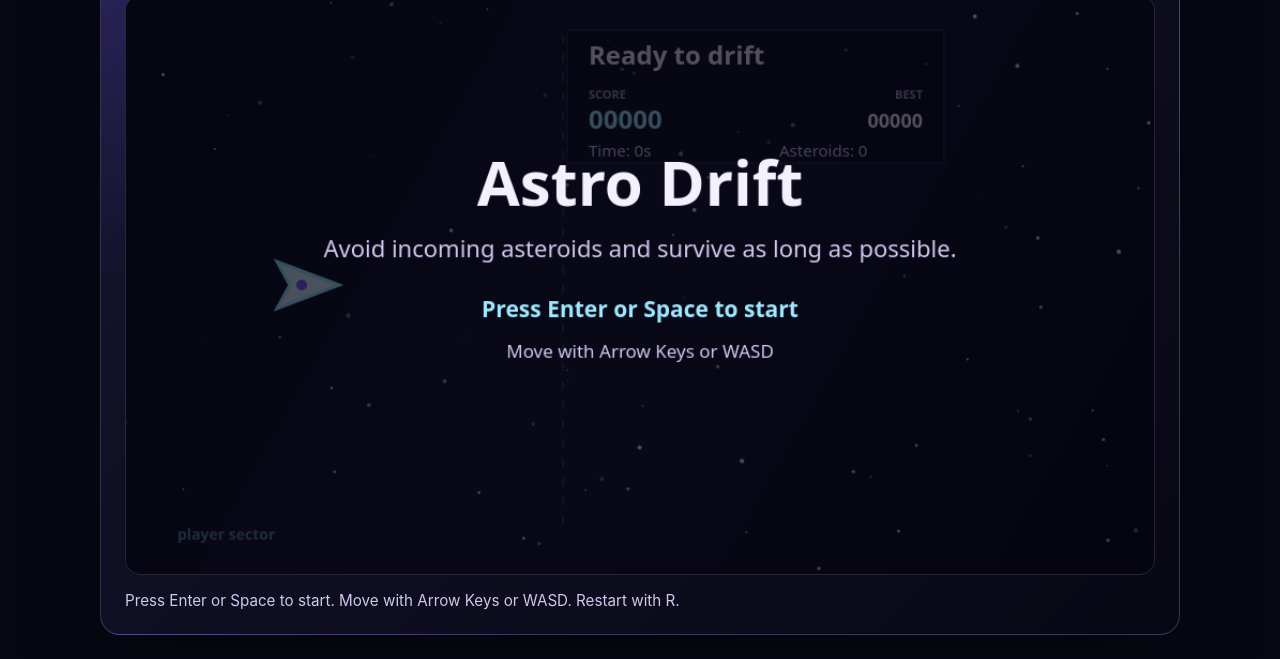
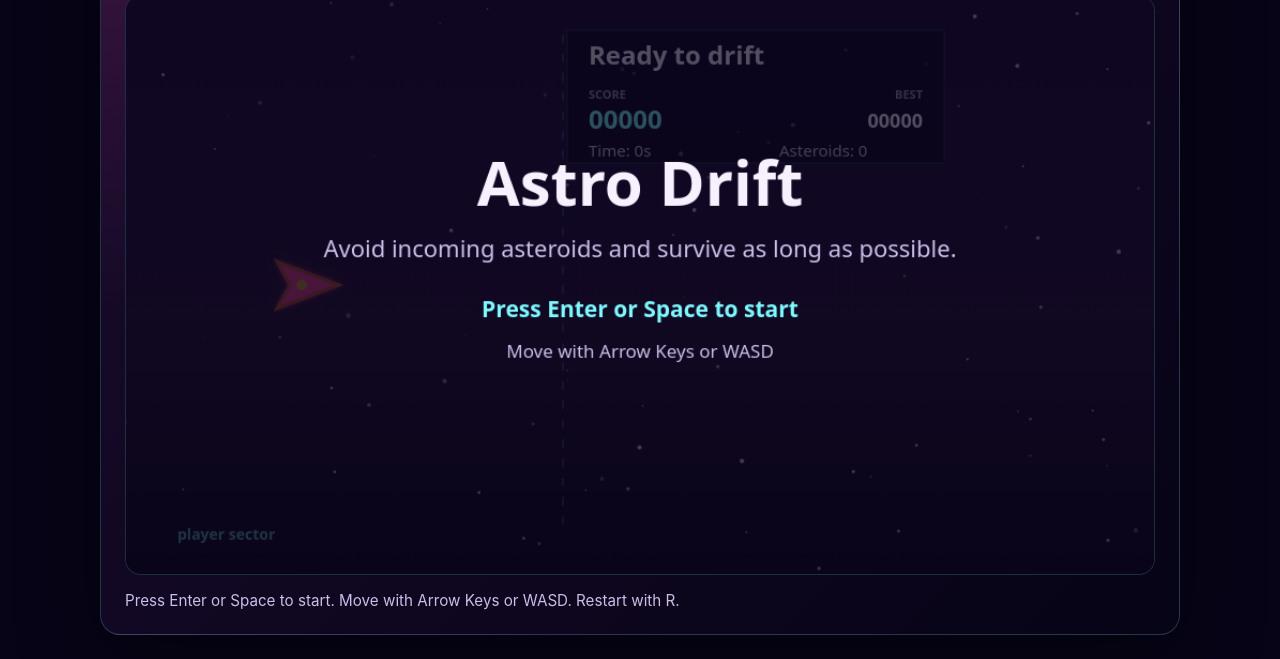
Before and after one commit to janmrow/astro-drift, a website built with Vite: page index.html in a window 1280 px wide. Shown: the part 156-815 px from the top of the page. Built offline with nearby package versions, Linux system fonts and the light colour scheme.

Commit message:
Add soft synthwave visual polish (#38)
* Add soft synthwave visual polish

* Refine synthwave background polish

* Tune synthwave palette accents

* Soften player ship glow

```diff
--- a/src/rendering/canvasRenderer.ts
+++ b/src/rendering/canvasRenderer.ts
@@ -43,6 +43,27 @@ const BONUS_BADGE = {
   y: 132,
   width: 36,
   height: 16,
+};
+
+const PALETTE = {
+  backgroundTop: "#22103a",
+  backgroundMid: "#29123a",
+  backgroundBottom: "#10071f",
+  surface: "rgba(7, 4, 23, 0.52)",
+  surfaceStrong: "rgba(7, 4, 23, 0.76)",
+  text: "#f6f0ff",
+  mutedText: "#c9bfe8",
+  cyan: "#7df9ff",
+  cyanSoft: "rgba(125, 249, 255, 0.62)",
+  cyanDim: "rgba(125, 249, 255, 0.18)",
+  magenta: "#d83b86",
+  magentaSoft: "rgba(216, 59, 134, 0.42)",
+  amber: "#ffb86c",
+  amberSoft: "rgba(255, 184, 108, 0.58)",
+  rust: "#a34a38",
+  darkGold: "#b98b3f",
+  asteroidFill: "#211936",
+  asteroidStroke: "#78e6f0",
 };
 
 export function createStars(count: number): Star[] {
@@ -98,20 +119,20 @@ export function renderFrame(
 }
 
 function drawBackground(ctx: CanvasRenderingContext2D): void {
-  const gradient = ctx.createLinearGradient(0, 0, GAME_WIDTH, GAME_HEIGHT);
+  const skyGradient = ctx.createLinearGradient(0, 0, 0, GAME_HEIGHT);
 
-  gradient.addColorStop(0, "#080814");
-  gradient.addColorStop(0.5, "#11112a");
-  gradient.addColorStop(1, "#050510");
+  skyGradient.addColorStop(0, PALETTE.backgroundTop);
+  skyGradient.addColorStop(0.56, PALETTE.backgroundMid);
+  skyGradient.addColorStop(1, PALETTE.backgroundBottom);
 
-  ctx.fillStyle = gradient;
+  ctx.fillStyle = skyGradient;
   ctx.fillRect(0, 0, GAME_WIDTH, GAME_HEIGHT);
 }
 
 function drawStars(ctx: CanvasRenderingContext2D, starField: Star[]): void {
   for (const star of starField) {
     ctx.beginPath();
-    ctx.fillStyle = `rgba(244, 241, 255, ${star.alpha})`;
+    ctx.fillStyle = `rgba(246, 240, 255, ${star.alpha * 0.78})`;
     ctx.arc(star.x, star.y, star.radius, 0, Math.PI * 2);
     ctx.fill();
   }
@@ -130,6 +151,10 @@ function drawPlayer(
     drawShipThrust(ctx, tailX, centerY);
   }
 
+  ctx.save();
+  ctx.shadowColor = PALETTE.magentaSoft;
+  ctx.shadowBlur = 10;
+
   ctx.beginPath();
   ctx.moveTo(noseX, centerY);
   ctx.lineTo(tailX, centerY - currentPlayer.height / 2);
@@ -137,15 +162,18 @@ function drawPlayer(
   ctx.lineTo(tailX, centerY + currentPlayer.height / 2);
   ctx.closePath();
 
-  ctx.fillStyle = "#d9f7ff";
+  ctx.fillStyle = PALETTE.magenta;
   ctx.fill();
 
-  ctx.strokeStyle = "#9ee9ff";
+  ctx.shadowBlur = 4;
+  ctx.strokeStyle = PALETTE.rust;
   ctx.lineWidth = 3;
   ctx.stroke();
 
+  ctx.restore();
+
   ctx.beginPath();
-  ctx.fillStyle = "#7a5cff";
+  ctx.fillStyle = PALETTE.darkGold;
   ctx.arc(currentPlayer.x - 6, centerY, 5, 0, Math.PI * 2);
   ctx.fill();
 }
@@ -157,8 +185,12 @@ function drawShipThrust(ctx: CanvasRenderingContext2D, tailX: number, centerY: n
   ctx.lineTo(tailX - 4, centerY + 9);
   ctx.closePath();
 
-  ctx.fillStyle = "rgba(158, 233, 255, 0.72)";
+  ctx.save();
+  ctx.shadowColor = PALETTE.amberSoft;
+  ctx.shadowBlur = 14;
+  ctx.fillStyle = "rgba(255, 184, 108, 0.66)";
   ctx.fill();
+  ctx.restore();
 }
 
 function drawAsteroids(ctx: CanvasRenderingContext2D, currentAsteroids: Asteroid[]): void {
@@ -187,10 +219,13 @@ function drawAsteroid(ctx: CanvasRenderingContext2D, asteroid: Asteroid): void {
   }
 
   ctx.closePath();
-  ctx.fillStyle = "#68617d";
+
+  ctx.shadowColor = "rgba(125, 249, 255, 0.24)";
+  ctx.shadowBlur = 12;
+  ctx.fillStyle = PALETTE.asteroidFill;
   ctx.fill();
 
-  ctx.strokeStyle = "#b8acd8";
+  ctx.strokeStyle = PALETTE.asteroidStroke;
   ctx.lineWidth = 2;
   ctx.stroke();
 
@@ -207,14 +242,14 @@ function drawStatusText(
 ): void {
   const { x, y, width, height, padding } = HUD_PANEL;
 
-  ctx.fillStyle = "rgba(5, 5, 16, 0.42)";
+  ctx.fillStyle = PALETTE.surface;
   ctx.fillRect(x, y, width, height);
 
-  ctx.strokeStyle = "rgba(158, 233, 255, 0.2)";
+  ctx.strokeStyle = PALETTE.cyanDim;
   ctx.lineWidth = 1;
   ctx.strokeRect(x, y, width, height);
 
-  ctx.fillStyle = "#f4f1ff";
+  ctx.fillStyle = PALETTE.text;
   ctx.font = "700 24px system-ui, sans-serif";
 
   const statusText =
@@ -226,24 +261,24 @@ function drawStatusText(
 
   ctx.fillText(statusText, x + padding, y + HUD_PANEL.statusBaseline);
 
-  ctx.fillStyle = "rgba(207, 200, 239, 0.74)";
+  ctx.fillStyle = "rgba(201, 191, 232, 0.74)";
   ctx.font = "700 11px system-ui, sans-serif";
   ctx.fillText("SCORE", x + padding, y + HUD_PANEL.labelBaseline);
   ctx.textAlign = "right";
   ctx.fillText("BEST", x + width - padding, y + HUD_PANEL.labelBaseline);
   ctx.textAlign = "start";
 
-  ctx.fillStyle = "#9ee9ff";
+  ctx.fillStyle = PALETTE.cyan;
   ctx.font = "700 24px system-ui, sans-serif";
   ctx.fillText(formatScore(currentScore), x + padding, y + HUD_PANEL.scoreBaseline);
 
-  ctx.fillStyle = "#f4f1ff";
+  ctx.fillStyle = PALETTE.text;
   ctx.font = "700 18px system-ui, sans-serif";
   ctx.textAlign = "right";
   ctx.fillText(formatScore(currentBestScore), x + width - padding, y + HUD_PANEL.bestScoreBaseline);
   ctx.textAlign = "start";
 
-  ctx.fillStyle = "#cfc8ef";
+  ctx.fillStyle = PALETTE.mutedText;
   ctx.font = "400 15px system-ui, sans-serif";
   ctx.fillText(`Time: ${formatTime(currentSurvivalTime)}`, x + padding, y + HUD_PANEL.detailsBaseline);
   ctx.fillText(
@@ -254,23 +289,23 @@ function drawStatusText(
 }
 
 function drawStartOverlay(ctx: CanvasRenderingContext2D): void {
-  ctx.fillStyle = "rgba(5, 5, 16, 0.68)";
+  ctx.fillStyle = "rgba(7, 4, 23, 0.68)";
   ctx.fillRect(0, 0, GAME_WIDTH, GAME_HEIGHT);
 
-  ctx.fillStyle = "#f4f1ff";
+  ctx.fillStyle = PALETTE.text;
   ctx.font = "700 58px system-ui, sans-serif";
   ctx.textAlign = "center";
   ctx.fillText("Astro Drift", GAME_WIDTH / 2, GAME_HEIGHT / 2 - 74);
 
-  ctx.fillStyle = "#cfc8ef";
+  ctx.fillStyle = PALETTE.mutedText;
   ctx.font = "400 22px system-ui, sans-serif";
   ctx.fillText("Avoid incoming asteroids and survive as long as possible.", GAME_WIDTH / 2, GAME_HEIGHT / 2 - 26);
 
-  ctx.fillStyle = "#9ee9ff";
+  ctx.fillStyle = PALETTE.cyan;
   ctx.font = "700 21px system-ui, sans-serif";
   ctx.fillText("Press Enter or Space to start", GAME_WIDTH / 2, GAME_HEIGHT / 2 + 30);
 
-  ctx.fillStyle = "#cfc8ef";
+  ctx.fillStyle = PALETTE.mutedText;
   ctx.font = "400 17px system-ui, sans-serif";
   ctx.fillText("Move with Arrow Keys or WASD", GAME_WIDTH / 2, GAME_HEIGHT / 2 + 68);
 
@@ -283,27 +318,27 @@ function drawGameOverOverlay(
   finalSurvivalTime: number,
   bestScore: number,
 ): void {
-  ctx.fillStyle = "rgba(5, 5, 16, 0.76)";
+  ctx.fillStyle = PALETTE.surfaceStrong;
   ctx.fillRect(0, 0, GAME_WIDTH, GAME_HEIGHT);
 
-  ctx.fillStyle = "#f4f1ff";
+  ctx.fillStyle = PALETTE.text;
   ctx.font = "700 56px system-ui, sans-serif";
   ctx.textAlign = "center";
   ctx.fillText("Game Over", GAME_WIDTH / 2, GAME_HEIGHT / 2 - 70);
 
-  ctx.fillStyle = "#9ee9ff";
+  ctx.fillStyle = PALETTE.amber;
   ctx.font = "700 30px system-ui, sans-serif";
   ctx.fillText(`Final score: ${formatScore(finalScore)}`, GAME_WIDTH / 2, GAME_HEIGHT / 2 - 24);
 
-  ctx.fillStyle = "#f4f1ff";
+  ctx.fillStyle = PALETTE.text;
   ctx.font = "700 22px system-ui, sans-serif";
   ctx.fillText(`Best score: ${formatScore(bestScore)}`, GAME_WIDTH / 2, GAME_HEIGHT / 2 + 14);
 
-  ctx.fillStyle = "#cfc8ef";
+  ctx.fillStyle = PALETTE.mutedText;
   ctx.font = "400 21px system-ui, sans-serif";
   ctx.fillText(`Survival time: ${formatTime(finalSurvivalTime)}`, GAME_WIDTH / 2, GAME_HEIGHT / 2 + 50);
 
-  ctx.fillStyle = "#f4f1ff";
+  ctx.fillStyle = PALETTE.text;
   ctx.font = "700 19px system-ui, sans-serif";
   ctx.fillText("Press R, Enter or Space to restart", GAME_WIDTH / 2, GAME_HEIGHT / 2 + 100);
 
@@ -313,7 +348,7 @@ function drawGameOverOverlay(
 function drawPlayerAreaGuide(ctx: CanvasRenderingContext2D): void {
   const guideX = PLAYER_AREA_MAX_X + PLAYER_SECTOR_GUIDE.xOffset;
 
-  ctx.strokeStyle = "rgba(158, 233, 255, 0.16)";
+  ctx.strokeStyle = PALETTE.cyanDim;
   ctx.lineWidth = 2;
   ctx.setLineDash([8, 10]);
   ctx.beginPath();
@@ -322,7 +357,7 @@ function drawPlayerAreaGuide(ctx: CanvasRenderingContext2D): void {
   ctx.stroke();
   ctx.setLineDash([]);
 
-  ctx.fillStyle = "rgba(158, 233, 255, 0.52)";
+  ctx.fillStyle = PALETTE.cyanSoft;
   ctx.font = "600 14px system-ui, sans-serif";
   ctx.fillText(
     "player sector",
@@ -332,14 +367,14 @@ function drawPlayerAreaGuide(ctx: CanvasRenderingContext2D): void {
 }
 
 function drawBonusFeedback(ctx: CanvasRenderingContext2D, text: string): void {
-  ctx.fillStyle = "rgba(158, 233, 255, 0.12)";
+  ctx.fillStyle = "rgba(255, 184, 108, 0.12)";
   ctx.fillRect(BONUS_BADGE.x, BONUS_BADGE.y, BONUS_BADGE.width, BONUS_BADGE.height);
 
-  ctx.strokeStyle = "rgba(158, 233, 255, 0.32)";
+  ctx.strokeStyle = "rgba(255, 184, 108, 0.42)";
   ctx.lineWidth = 1;
   ctx.strokeRect(BONUS_BADGE.x, BONUS_BADGE.y, BONUS_BADGE.width, BONUS_BADGE.height);
 
-  ctx.fillStyle = "rgba(158, 233, 255, 0.88)";
+  ctx.fillStyle = PALETTE.amber;
   ctx.font = "700 11px system-ui, sans-serif";
   ctx.textAlign = "center";
   ctx.fillText(text, BONUS_BADGE.x + BONUS_BADGE.width / 2, BONUS_BADGE.y + 12);
--- a/src/style.css
+++ b/src/style.css
@@ -2,8 +2,8 @@
   font-family:
     Inter, ui-sans-serif, system-ui, -apple-system, BlinkMacSystemFont, "Segoe UI",
     sans-serif;
-  color: #f4f1ff;
-  background: #080814;
+  color: #f6f0ff;
+  background: #070417;
   font-synthesis: none;
   text-rendering: optimizeLegibility;
 }
@@ -28,12 +28,12 @@ body {
 .game-shell {
   width: min(1080px, 100%);
   padding: 24px;
-  border: 1px solid rgba(198, 181, 255, 0.24);
+  border: 1px solid rgba(125, 249, 255, 0.2);
   border-radius: 20px;
   background:
-    radial-gradient(circle at top left, rgba(122, 92, 255, 0.28), transparent 32%),
-    linear-gradient(135deg, rgba(22, 22, 48, 0.95), rgba(8, 8, 20, 0.95));
-  box-shadow: 0 24px 80px rgba(0, 0, 0, 0.4);
+    radial-gradient(circle at top left, rgba(255, 79, 171, 0.16), transparent 34%),
+    linear-gradient(135deg, rgba(26, 11, 46, 0.96), rgba(7, 4, 23, 0.96));
+  box-shadow: 0 24px 80px rgba(0, 0, 0, 0.42);
 }
 
 .game-header {
@@ -46,7 +46,7 @@ body {
 
 .eyebrow {
   margin: 0 0 8px;
-  color: #9ee9ff;
+  color: #7df9ff;
   font-size: 0.78rem;
   font-weight: 700;
   letter-spacing: 0.16em;
@@ -62,10 +62,10 @@ h1 {
 .status-pill {
   margin: 0;
   padding: 8px 12px;
-  border: 1px solid rgba(158, 233, 255, 0.32);
+  border: 1px solid rgba(125, 249, 255, 0.28);
   border-radius: 999px;
-  color: #9ee9ff;
-  background: rgba(158, 233, 255, 0.08);
+  color: #7df9ff;
+  background: rgba(125, 249, 255, 0.07);
   font-size: 0.82rem;
   font-weight: 700;
 }
@@ -74,14 +74,14 @@ h1 {
   display: block;
   width: 100%;
   height: auto;
-  border: 1px solid rgba(244, 241, 255, 0.14);
+  border: 1px solid rgba(125, 249, 255, 0.18);
   border-radius: 16px;
-  background: #050510;
+  background: #070417;
 }
 
 .controls-hint {
   margin: 16px 0 0;
-  color: #cfc8ef;
+  color: #c9bfe8;
   font-size: 0.95rem;
 }
 
```
